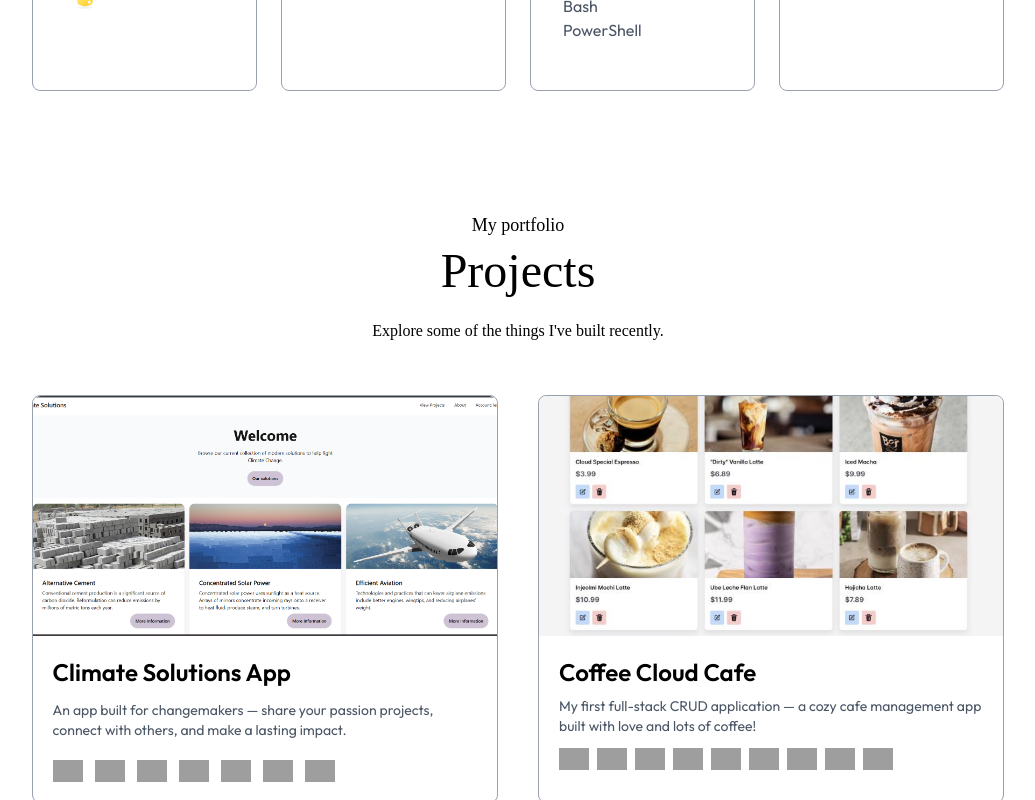
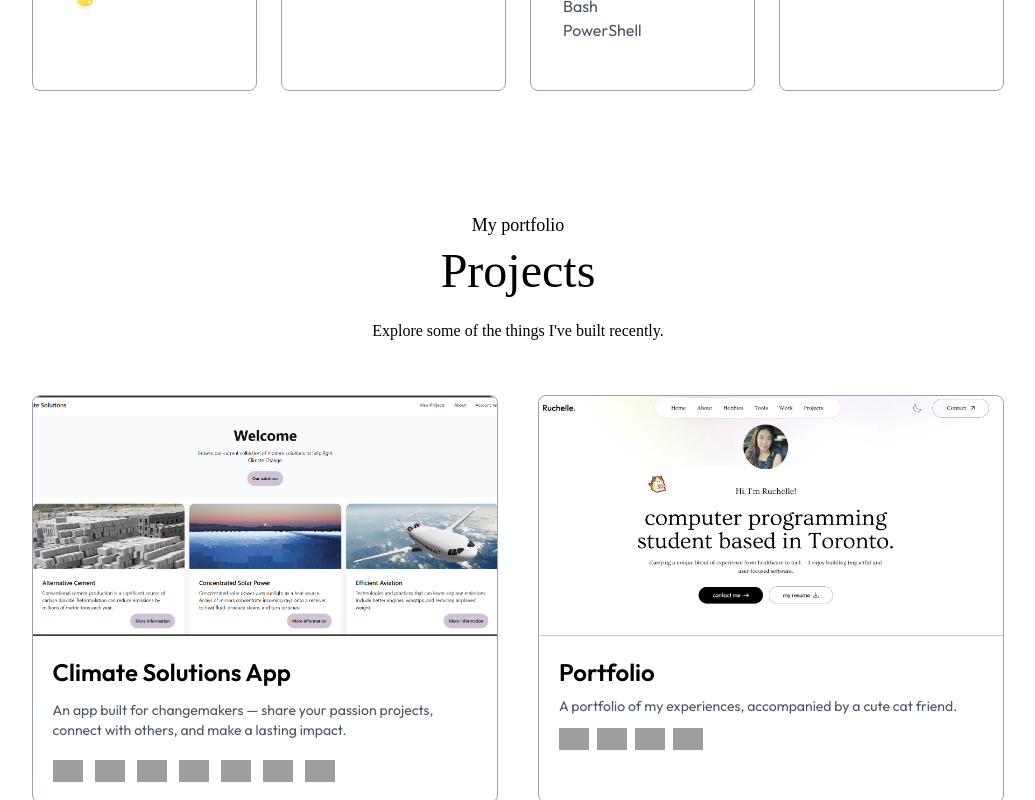
Before and after one commit to ruby014/PersonalWebsite, a Next.js app in the folder portfolio/: page / in a window 1280 px wide. Shown: the part 2000-2800 px from the top of the page, without its empty margins (122-1157 px from the left). Built offline with nearby package versions, Linux system fonts and the light colour scheme; grey boxes are pictures that could not be loaded; a web font is replaced by a local one.

Commit message:
updated Projects list

```diff
--- a/portfolio/app/components/Projects.jsx
+++ b/portfolio/app/components/Projects.jsx
@@ -126,6 +126,73 @@ const Projects = () => {
                     </div>
                 </div>
               </div>
+            </div>
+          </div> {/** project end */}
+
+        {/** portfolio website project*/}
+        <div className='flex flex-col bg-white border border-gray-400 rounded-lg overflow-hidden hover:bg-lightHover hover:-translate-y-2 duration-500 hover:shadow-black '>
+            {/* cover image of proj */}
+            <div className='w-full h-60 relative'>
+              <Image
+                src={assets.project8}
+                alt=''
+                fill
+                style={{ objectFit: 'cover' }}
+                className='rounded-t-lg'
+              />
+            </div>
+
+            {/* project title, description, tech stack */}
+            <div className='flex-1 p-5 font-outfit'>
+              <h2 className='text-2xl font-semibold mb-2'>Portfolio</h2>
+              <p className='text-gray-600 text-sm mb-3'>A portfolio of my experiences, accompanied by a cute cat friend.</p>
+              {/* container to hold the icons */}
+              <div className='flex flex-wrap leading-5 gap-2'>
+                {/** icon #1 */}
+                <div className='relative group'>
+                <img src="https://cdn.jsdelivr.net/gh/devicons/devicon@latest/icons/nextjs/nextjs-original.svg"
+                width={30}/>
+                    <div className="absolute bottom-full mb-2 hidden group-hover:flex items-center justify-centerz-10">
+                        <span className="whitespace-nowrap bg-gray-200 text-xs rounded-md py-1 px-2 text-black font-bold shadow-md dark:bg-gray-500 dark:text-white">
+                        Next.js
+                        </span>
+                    </div>
+                </div>
+
+                {/** icon #2 */}
+                <div className='relative group'>
+                <img src="https://cdn.jsdelivr.net/gh/devicons/devicon@latest/icons/react/react-original.svg"
+                width={30}/>
+                    <div className="absolute bottom-full mb-2 hidden group-hover:flex items-center justify-centerz-10">
+                        <span className="whitespace-nowrap bg-gray-200 text-xs rounded-md py-1 px-2 text-black font-bold shadow-md dark:bg-gray-500 dark:text-white">
+                        React
+                        </span>
+                    </div>
+                </div>
+
+                {/** icon #3 */}
+                <div className='relative group'>
+                <img src="https://cdn.jsdelivr.net/gh/devicons/devicon@latest/icons/tailwindcss/tailwindcss-original.svg"
+                width={30}/>
+                    <div className="absolute bottom-full mb-2 hidden group-hover:flex items-center justify-centerz-10">
+                        <span className="whitespace-nowrap bg-gray-200 text-xs rounded-md py-1 px-2 text-black font-bold shadow-md dark:bg-gray-500 dark:text-white">
+                        Tailwind
+                        </span>
+                    </div>
+                </div>
+
+                {/** icon #4 */}
+                <div className='relative group'>
+                <img src="https://cdn.jsdelivr.net/gh/devicons/devicon@latest/icons/javascript/javascript-original.svg"
+                width={30}/>
+                    <div className="absolute bottom-full mb-2 hidden group-hover:flex items-center justify-centerz-10">
+                        <span className="whitespace-nowrap bg-gray-200 text-xs rounded-md py-1 px-2 text-black font-bold shadow-md dark:bg-gray-500 dark:text-white">
+                        Javascript
+                        </span>
+                    </div>
+                </div>
+
+            </div>
             </div>
           </div> {/** project end */}
 
--- a/portfolio/assets/assets.js
+++ b/portfolio/assets/assets.js
@@ -48,6 +48,7 @@ import project7 from './project-7.png';
 import bear from './bear.png';
 import catheart from './cat-heart.png';
 import catback from './cat-back.png';
+import project8 from './portfolio.png'
 
 export const assets = {
     user_image,
@@ -97,9 +98,10 @@ export const assets = {
     project5,
     project6,
     project7,
+    project8,
     bear,
     catheart,
-    catback
+    catback,
 };
 
 export const projectData = [
```
Also changed, not shown: portfolio/assets/portfolio.png (added).
